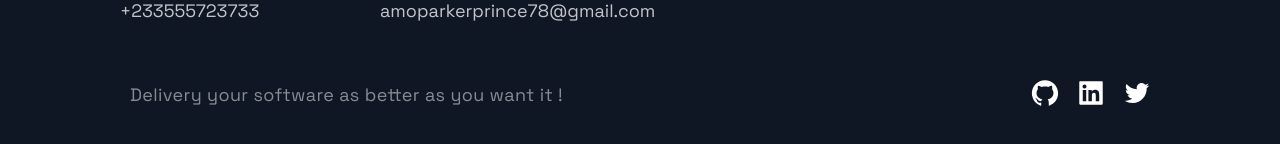
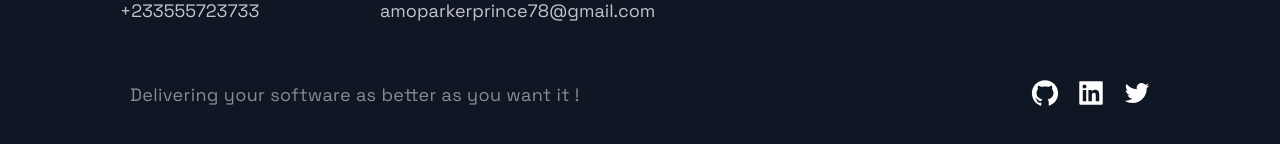
Before and after one commit to mrparkersson/My-Portfolio--nextjs, a Next.js app: page / in a window 1280 px wide. Shown: the part 4526-4670 px from the top of the page. Built offline with nearby package versions, Linux system fonts and the light colour scheme.

Commit message:
Make changes in footer.js file

```diff
--- a/src/components/Footer/Footer.js
+++ b/src/components/Footer/Footer.js
@@ -31,7 +31,7 @@ const Footer = () => {
       </LinkList>
       <SocialIconsContainer>
         <CompanyContainer>
-          <Slogan>Delivery your software as better as you want it !</Slogan>
+          <Slogan>Delivering your software as better as you want it !</Slogan>
         </CompanyContainer>
         <SocialContainer>
           <SocialIcons href="https://github.com/mrparkersson" target="_blank">
```
